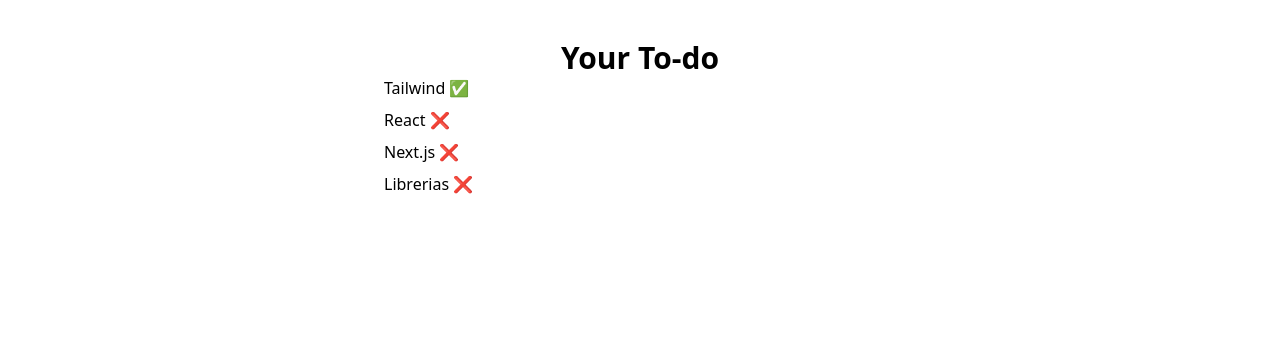
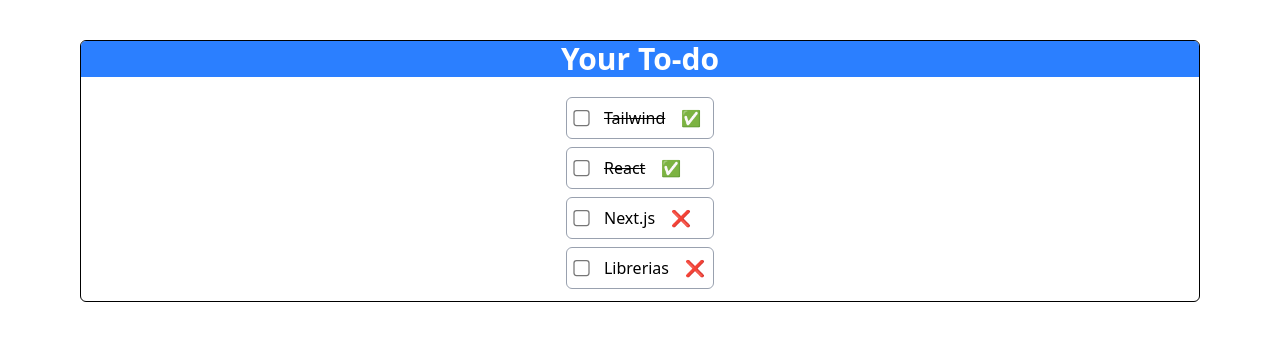
Before and after one commit to RoyBlackfyre/ReactProjectTest, a React (Vite) app: page / in a window 1280 px wide. Shown: the top 340 px of the page. Built offline with nearby package versions, Linux system fonts and the light colour scheme.

Commit message:
se añadio estilo a tarjeta to do

```diff
--- a/src/App.tsx
+++ b/src/App.tsx
@@ -9,13 +9,14 @@
 
   return (
     <main className="py-10 px-20 h-screen">
-      <h1 className="font-bold text-3xl text-center">Your To-do</h1>
-      <div className='max-w-lg mx-auto'>
-        <div className='space-y-2'>
-          {dummyData.map((elementosTodo) =>(
-            <TodoItem key={elementosTodo.id} tareaObjeto={elementosTodo} />
-          ))}
-
+      <div className='border rounded-md flex flex-col gap-2 overflow-hidden'>
+        <h1 className="font-bold text-3xl text-center bg-blue-500 mb-3 text-white">Your To-do</h1>
+        <div className='max-w-lg mx-auto'>
+          <div className='space-y-2 mb-3'>
+            {dummyData.map((elementosTodo) =>(
+              <TodoItem key={elementosTodo.id} tareaObjeto={elementosTodo} />
+            ))}
+          </div>
         </div>
       </div>
     </main>
--- a/src/components/TodoItem.tsx
+++ b/src/components/TodoItem.tsx
@@ -6,8 +6,20 @@
 
 export default function TodoItem({tareaObjeto}: TodoItemProps) {
     return(
-        <div>
-            <p>{tareaObjeto.title}{tareaObjeto.completed? " ✅" : " ❌"}</p>
-        </div>
+
+            <label className="flex gap-4 item-center border rounded-md p-2 border-gray-400 bg-white hover:bg-slate-50">
+                <input
+                type="checkbox"
+                className="scale-125"
+                />
+                <span className={tareaObjeto.completed?"line-through":""}>
+                    {tareaObjeto.title}
+                </span>
+                <span>
+                    {tareaObjeto.completed? " ✅" : " ❌"}
+                </span>
+            </label>
+
+
     )
 }
--- a/src/data/todos.ts
+++ b/src/data/todos.ts
@@ -11,7 +11,7 @@
     {
         id:2,
         title:"React",
-        completed:false,
+        completed:true,
     },
     {
         id:3,
```
